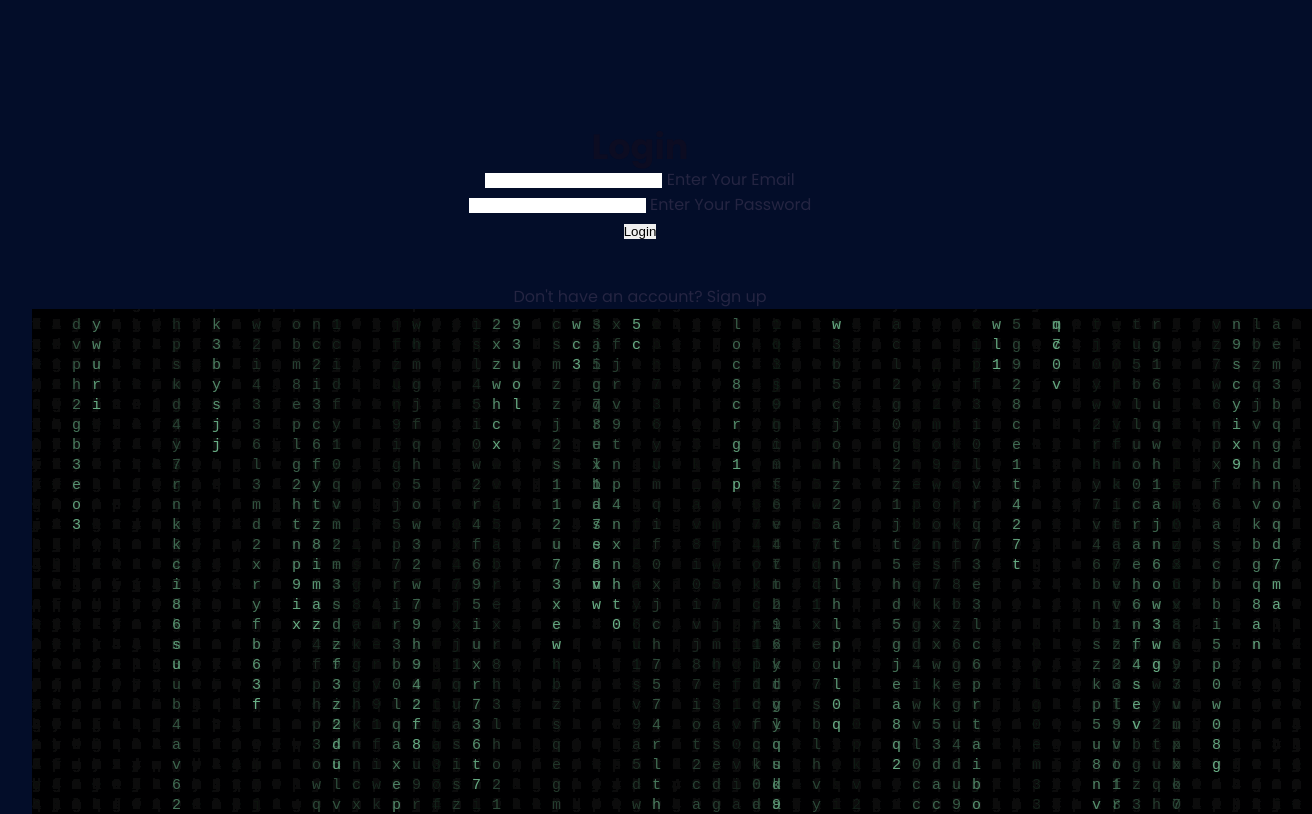
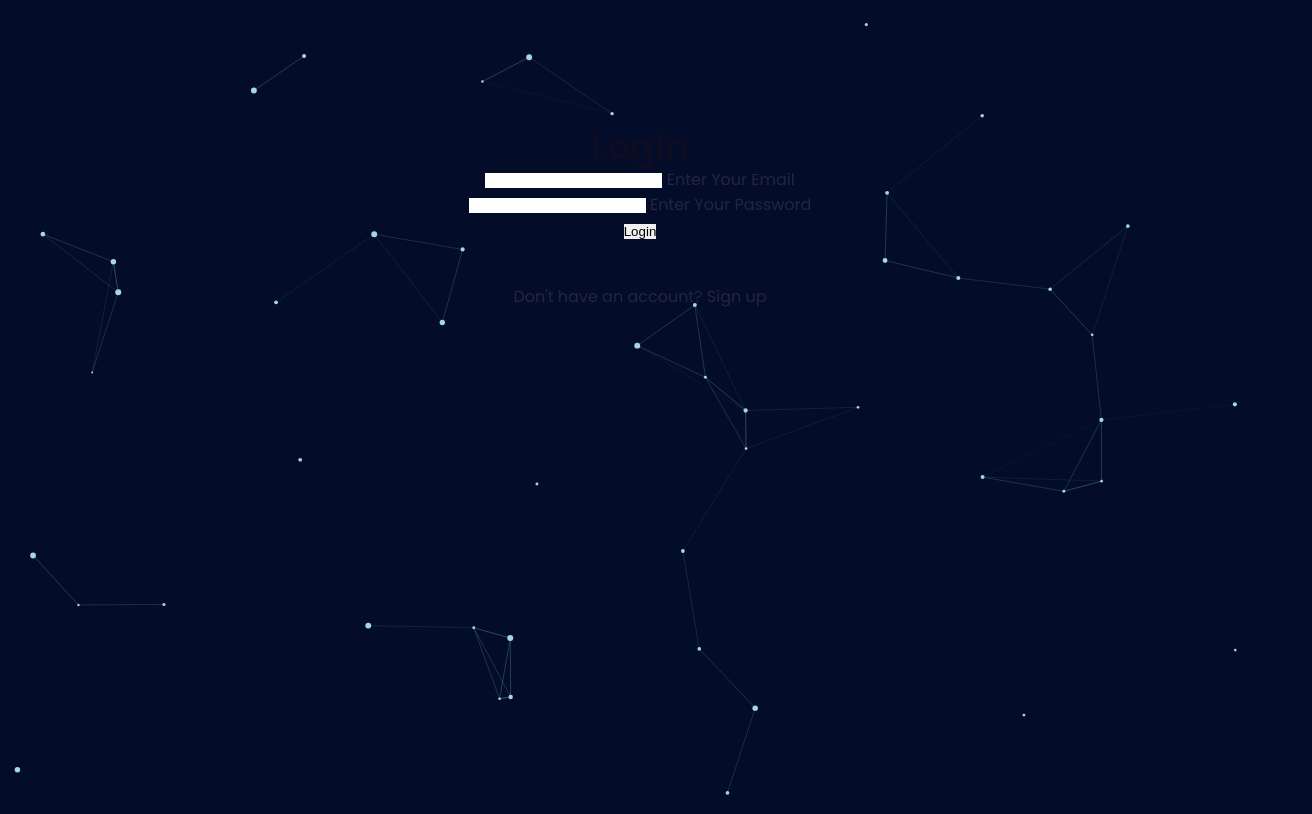
Before and after one commit to Rudrax2004/DefendAndDetect, a React (Vite) app in the folder frontend/FSD_project/: page /login in a window 1280 px wide. Shown: the top 814 px of the page, 1312 px wide, since content can reach past the window. Built offline with nearby package versions, Linux system fonts and the light colour scheme; no server answers.

Commit message:
final touchup

```diff
--- a/frontend/FSD_project/src/components/Pages/Register.jsx
+++ b/frontend/FSD_project/src/components/Pages/Register.jsx
@@ -169,7 +169,7 @@ function Register() {
             </div>
 </main>
        </section>
-       <MatrixRainCode/>
+       <ParticlesContainer/>
        </div>
 
     );
--- a/frontend/FSD_project/src/components/Pages/login.jsx
+++ b/frontend/FSD_project/src/components/Pages/login.jsx
@@ -165,7 +165,7 @@ function Login(){
                     </div>
                 </main>
             </section>
-            <MatrixRainCode/>
+            <ParticlesContainer/>
     </div>
     );
 }
```
